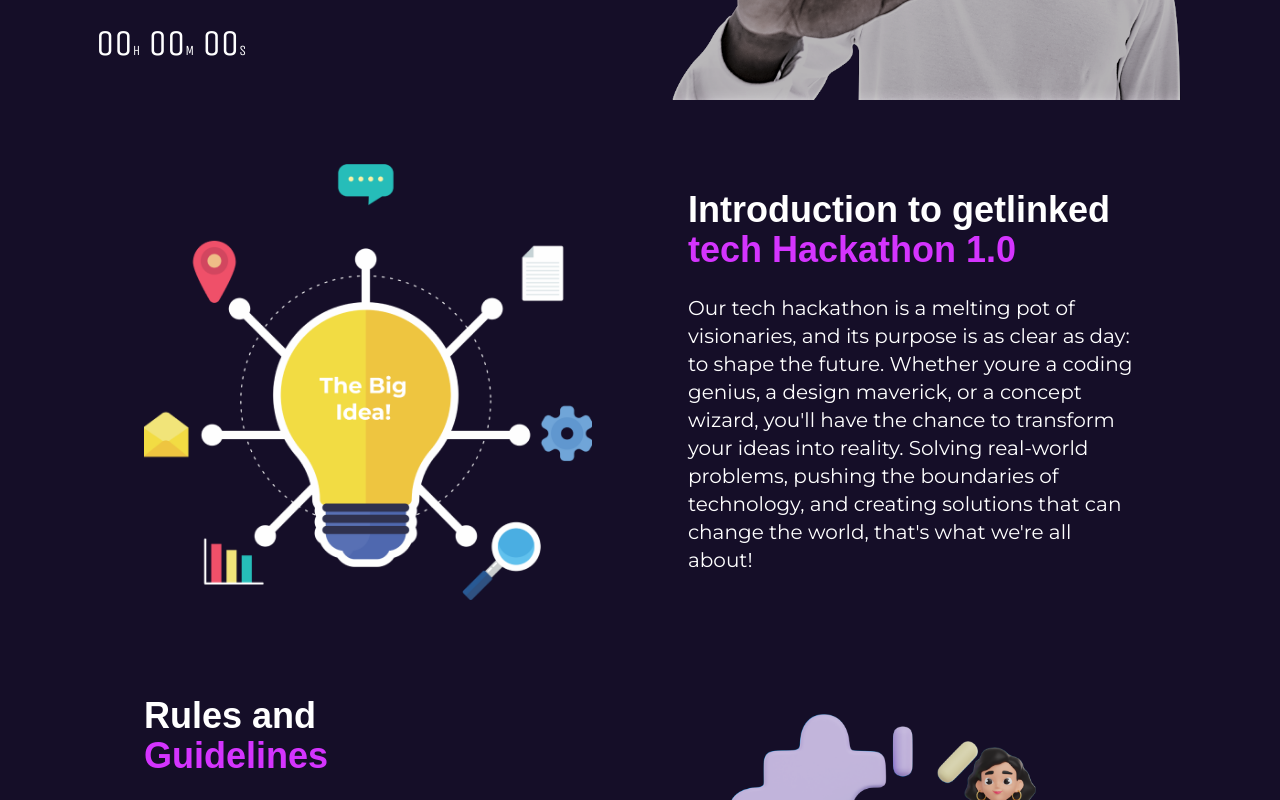
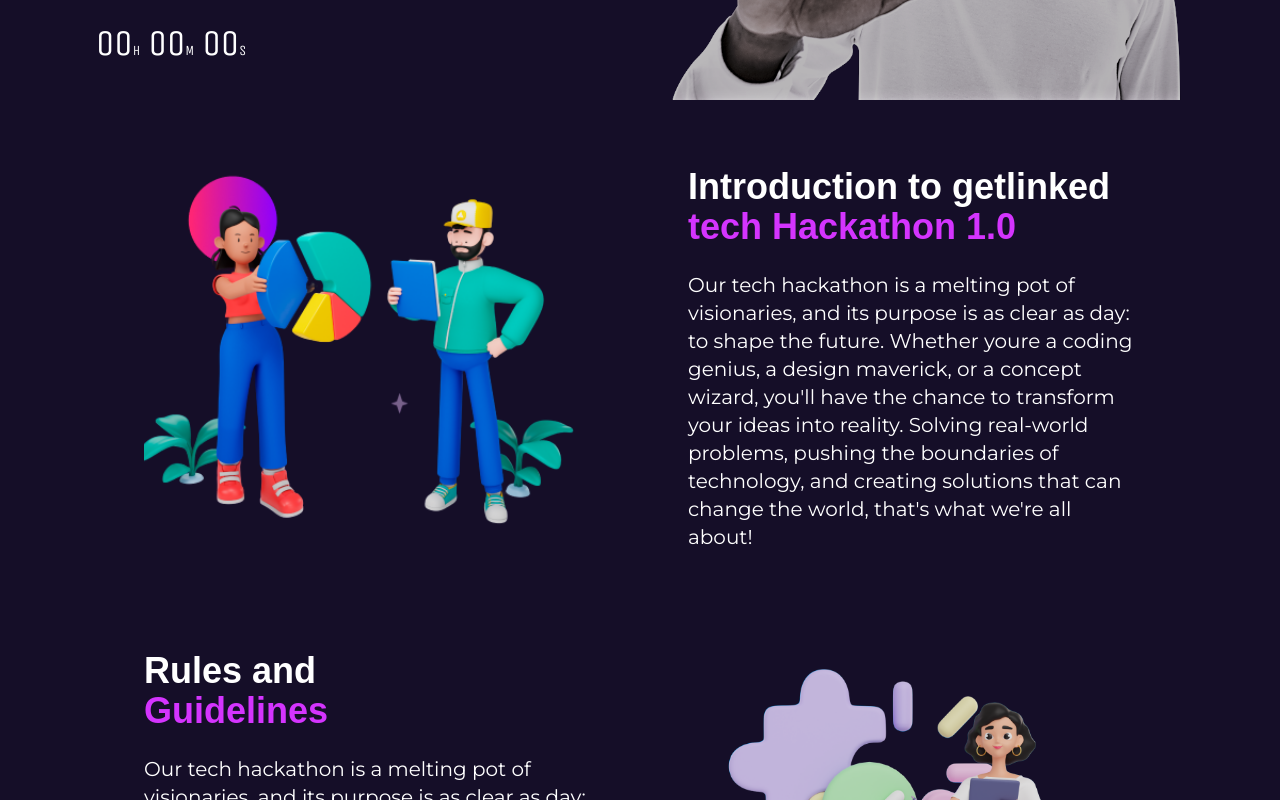
Before and after one commit to RalphFred/getlinked, a React (Vite) app: page / in a window 1280 px wide. Shown: the part 576-1376 px from the top of the page. Built offline with nearby package versions, Linux system fonts and the light colour scheme; a web font is replaced by a local one.

Commit message:
Changed some stuff

```diff
--- a/src/components/Intro.jsx
+++ b/src/components/Intro.jsx
@@ -1,10 +1,10 @@
-import thebigIdea from "../assets/thebigIdea.png";
+import judging from "../assets/judging.png";
 
 export default function Intro() {
   return (
     <div className="bg-dark-purple text-white px-6 py-12 lg:py-8 lg:px-24 flex flex-col lg:flex-row lg:items-center">
       <div className="pb-10 lg:pb-0 lg:w-2/4 lg:px-12">
-        <img src={thebigIdea} className="w-full"/>
+        <img src={judging} alt="Image" className="w-full" />
       </div>
       <div className="text-center lg:text-left lg:w-2/4 lg:px-12">
         <h2 className="text-2xl lg:text-4xl font-extrabold font-clash mb-6">Introduction to getlinked <br /> <span className="text-lighter-purple">tech Hackathon 1.0</span> </h2>
```
